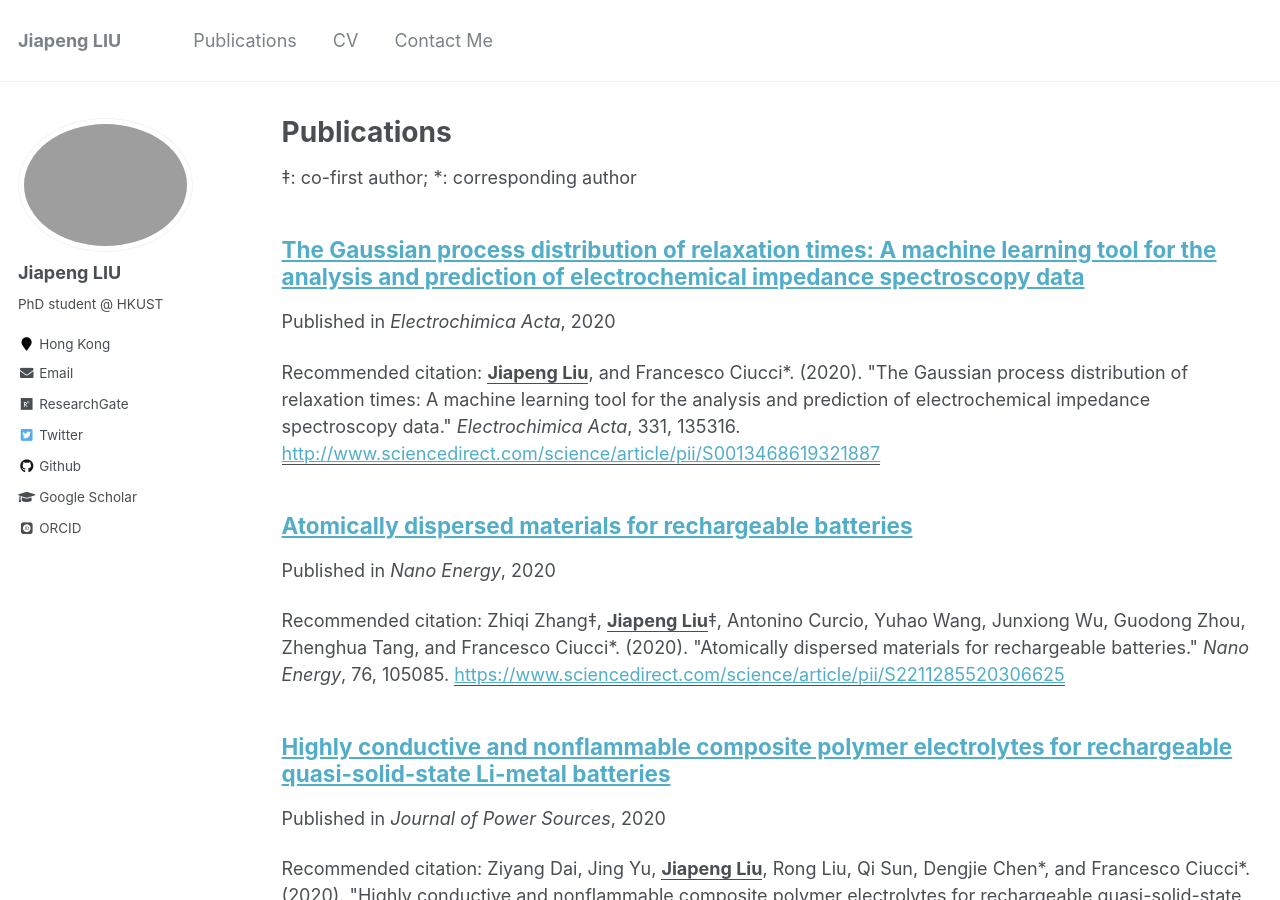
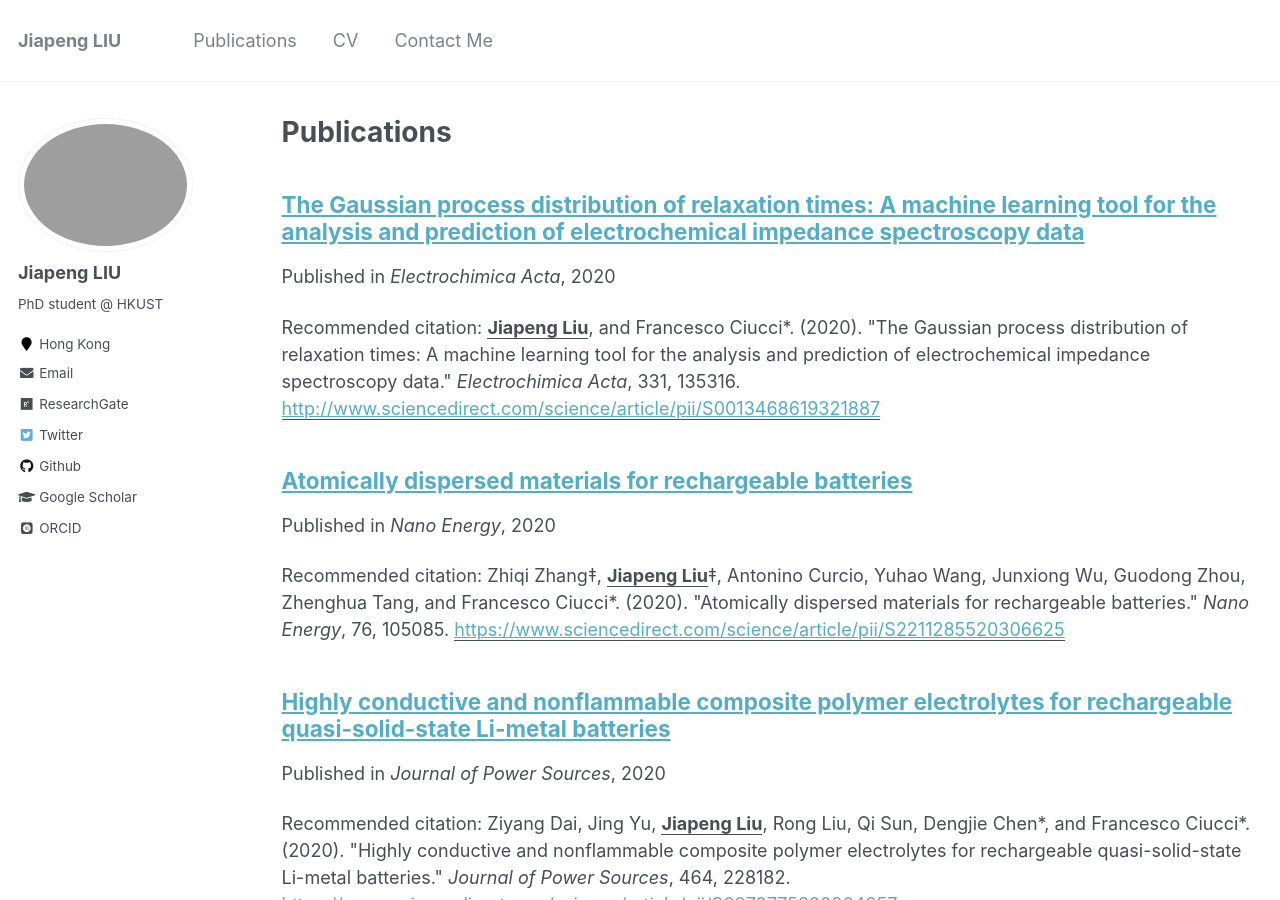
Before and after one commit to jiapeng-liu/jiapeng-liu.github.io, a Jekyll site: the page built from _pages/publications.md, in a window 1280 px wide and 900 px high. Built offline with Jekyll 4.4.1, drawn with Linux system fonts in a browser that asks for light colours; some web fonts are replaced.

Commit message:
update publication

```diff
--- a/_pages/publications.md
+++ b/_pages/publications.md
@@ -4,7 +4,7 @@ title: "Publications"
 permalink: /publications/
 author_profile: true
 ---
-&Dagger;: co-first author; *: corresponding author
+<!--- &Dagger;: co-first author; *: corresponding author --->
 {% if author.googlescholar %}
   You can also find my articles on <u><a href="{{author.googlescholar}}">my Google Scholar profile</a>.</u>
 {% endif %}
```
